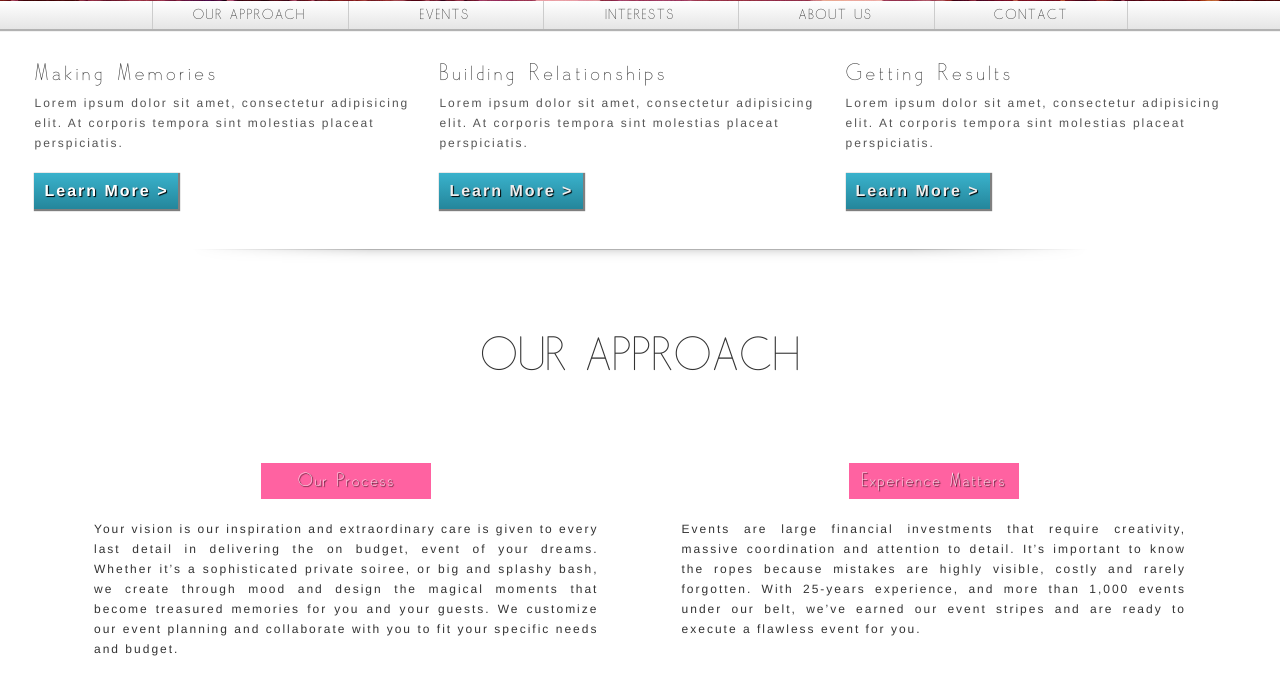
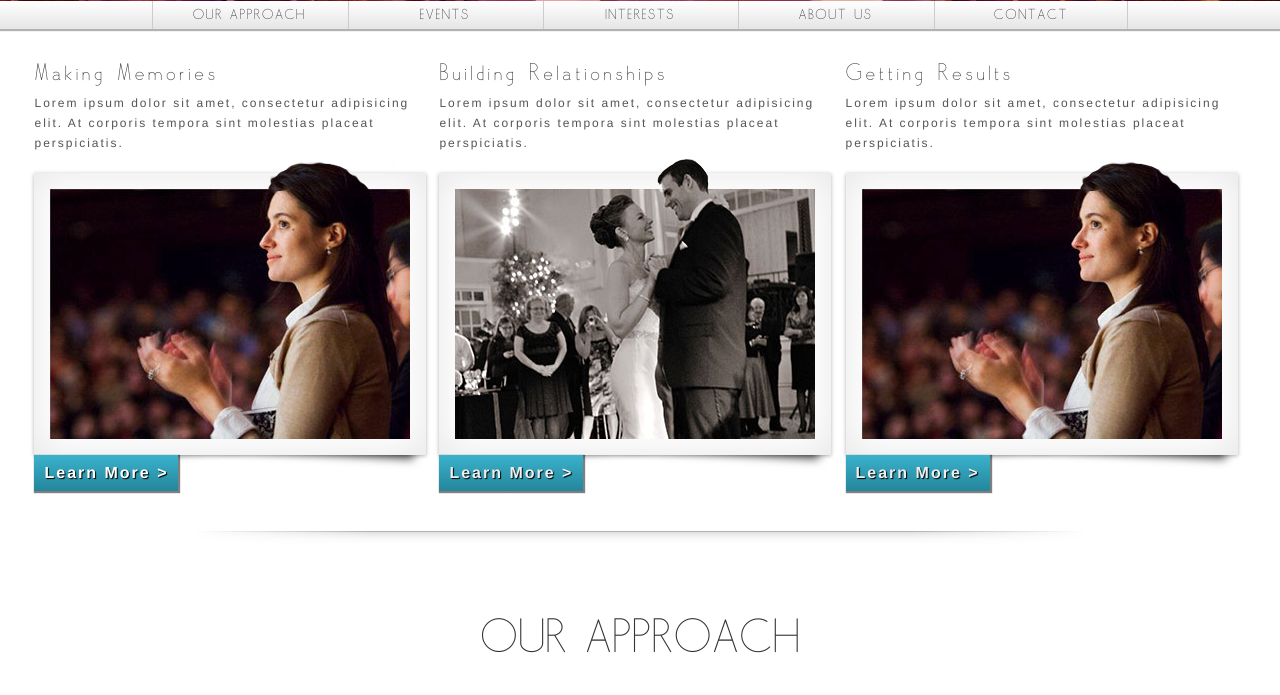
Before and after one commit to brandonpweiss/Barbara-Sheehan-Events, a PHP site: page / in a window 1280 px wide. Shown: the part 496-1191 px from the top of the page. Run offline with PHP 8.4, Linux system fonts and the light colour scheme; some libraries are stand-ins or nearby versions.

Commit message:
slight fix for images not showing on older monitors
slight fix for images not showing on older monitors

```diff
--- a/style.css
+++ b/style.css
@@ -1240,11 +1240,12 @@ a.outline{
 
 }
 
-
+@media only screen and (max-width: 1229px){
+	.resultsframe{
+	display:none;
+}
+}
 @media only screen and (max-width: 1339px){
-.resultsframe{
-	display:none;
-}
 
 .resultsframe #one{
 	display: inline-block;
```
